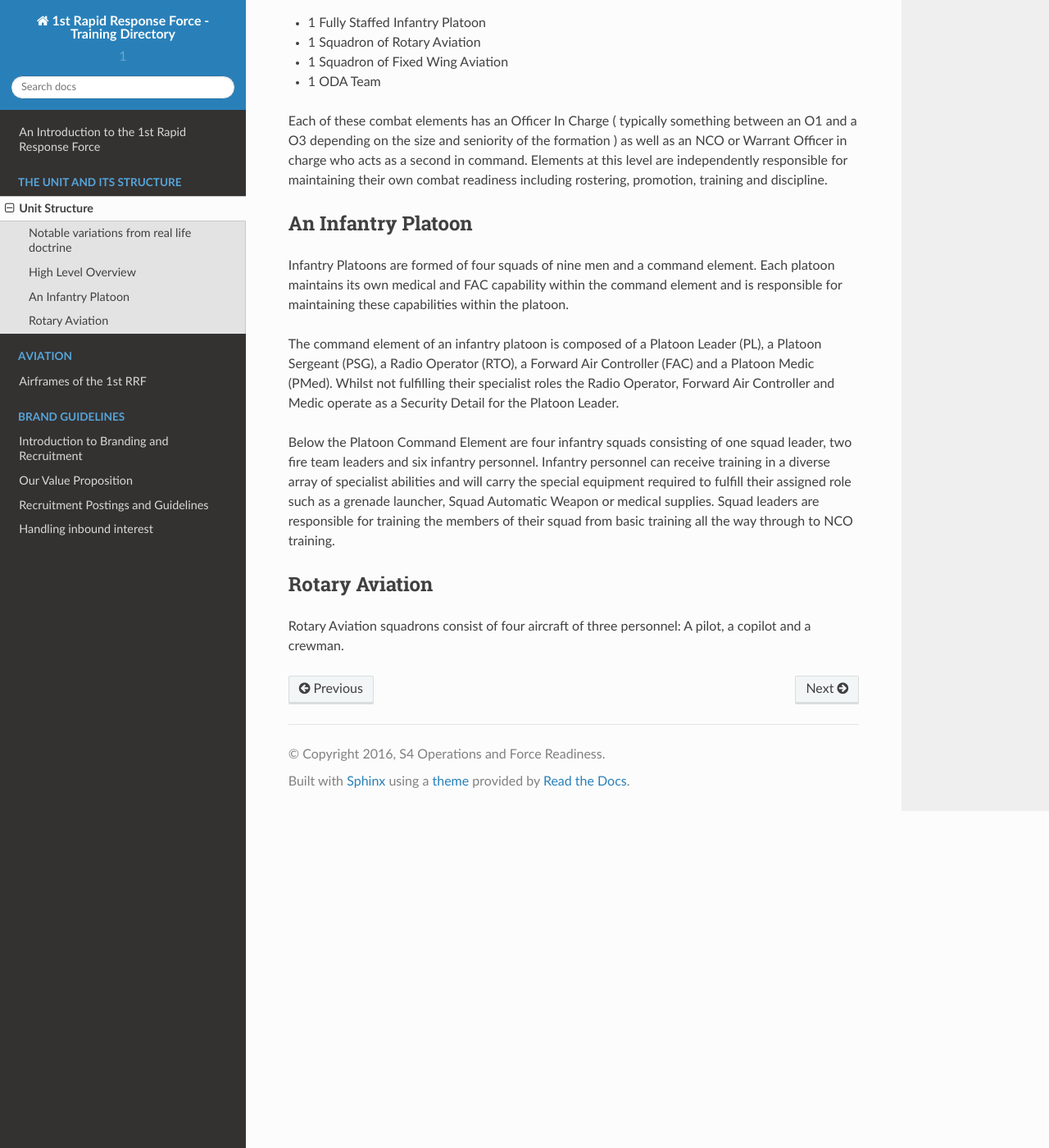
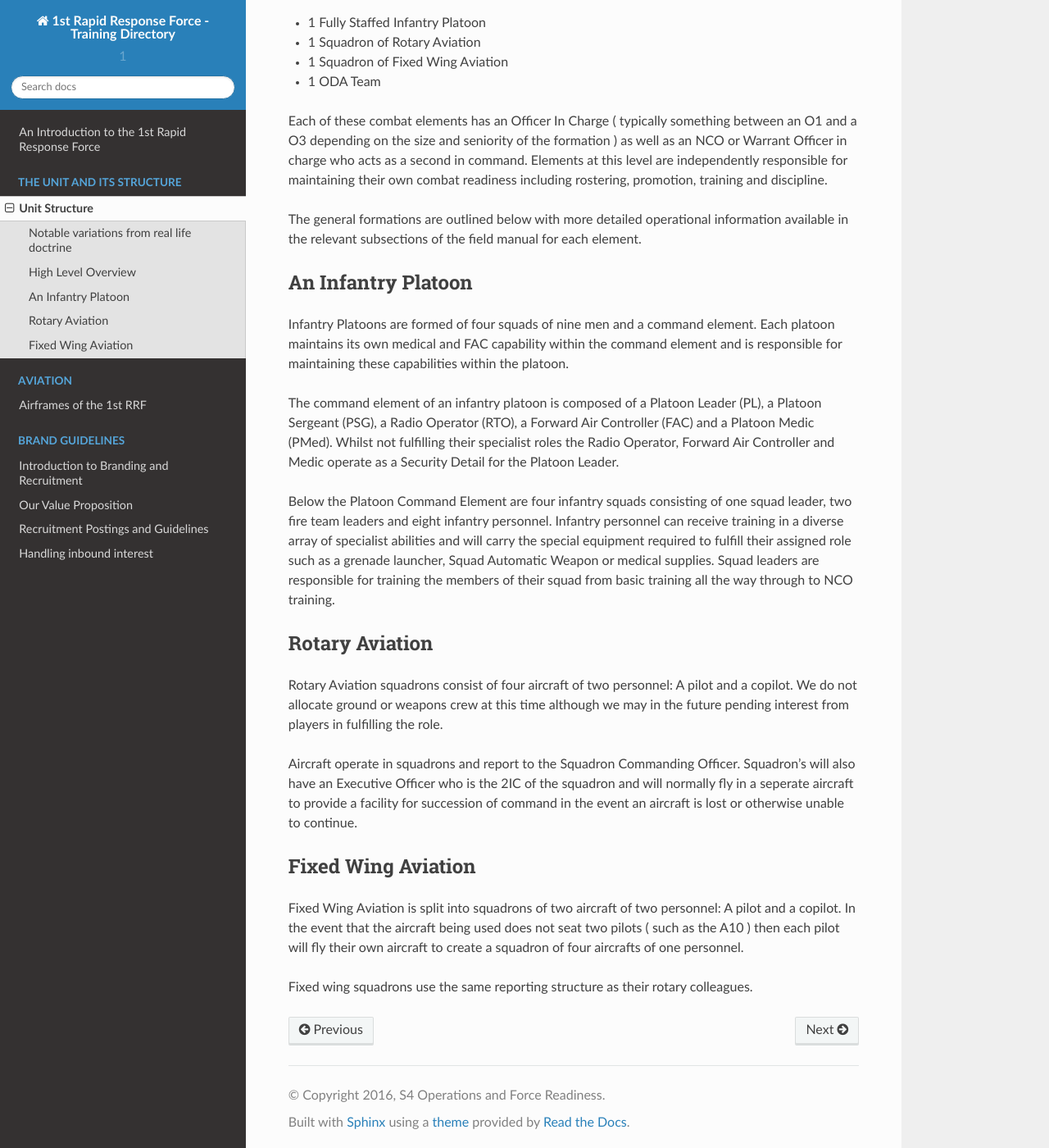
Before and after one commit to 1st-rapid-response-force/Training-Programs, a Sphinx documentation site: the page built from docs/source/v1/about_the_unit/structure.rst, in a window 1280 px wide and 1400 px high, scrolled down 1216 px. Shown: the whole window at 82% size. Built offline with Sphinx 7.4.7 and the Read the Docs theme 2.0.0, drawn with Linux system fonts in a browser that asks for light colours; formulas are drawn with MathJax 3.

Commit message:
Finish structure

```diff
--- a/docs/source/v1/about_the_unit/structure.rst
+++ b/docs/source/v1/about_the_unit/structure.rst
@@ -34,6 +34,8 @@ Beneath HHC the unit is divided into combat elements which are on of a platoon s
 
 Each of these combat elements has an Officer In Charge ( typically something between an O1 and a O3 depending on the size and seniority of the formation ) as well as an NCO or Warrant Officer in charge who acts as a second in command. Elements at this level are independently responsible for maintaining their own combat readiness including rostering, promotion, training and discipline.
 
+The general formations are outlined below with more detailed operational information available in the relevant subsections of the field manual for each element.
+
 An Infantry Platoon
 ---------------------
 
@@ -41,9 +43,18 @@ Infantry Platoons are formed of four squads of nine men and a command element. E
 
 The command element of an infantry platoon is composed of a Platoon Leader (PL), a Platoon Sergeant (PSG), a Radio Operator (RTO), a Forward Air Controller (FAC) and a Platoon Medic (PMed). Whilst not fulfilling their specialist roles the Radio Operator, Forward Air Controller and Medic operate as a Security Detail for the Platoon Leader.
 
-Below the Platoon Command Element are four infantry squads consisting of one squad leader, two fire team leaders and six infantry personnel. Infantry personnel can receive training in a diverse array of specialist abilities and will carry the special equipment required to fulfill their assigned role such as a grenade launcher, Squad Automatic Weapon or medical supplies. Squad leaders are responsible for training the members of their squad from basic training all the way through to NCO training.
+Below the Platoon Command Element are four infantry squads consisting of one squad leader, two fire team leaders and eight infantry personnel. Infantry personnel can receive training in a diverse array of specialist abilities and will carry the special equipment required to fulfill their assigned role such as a grenade launcher, Squad Automatic Weapon or medical supplies. Squad leaders are responsible for training the members of their squad from basic training all the way through to NCO training.
 
 Rotary Aviation
 -----------------
 
-Rotary Aviation squadrons consist of four aircraft of three personnel: A pilot, a copilot and a crewman.
+Rotary Aviation squadrons consist of four aircraft of two personnel: A pilot and a copilot. We do not allocate ground or weapons crew at this time although we may in the future pending interest from players in fulfilling the role.
+
+Aircraft operate in squadrons and report to the Squadron Commanding Officer. Squadron's will also have an Executive Officer who is the 2IC of the squadron and will normally fly in a seperate aircraft to provide a facility for succession of command in the event an aircraft is lost or otherwise unable to continue.
+
+Fixed Wing Aviation
+-------------------
+
+Fixed Wing Aviation is split into squadrons of two aircraft of two personnel: A pilot and a copilot. In the event that the aircraft being used does not seat two pilots ( such as the A10 ) then each pilot will fly their own aircraft to create a squadron of four aircrafts of one personnel.
+
+Fixed wing squadrons use the same reporting structure as their rotary colleagues.
```
